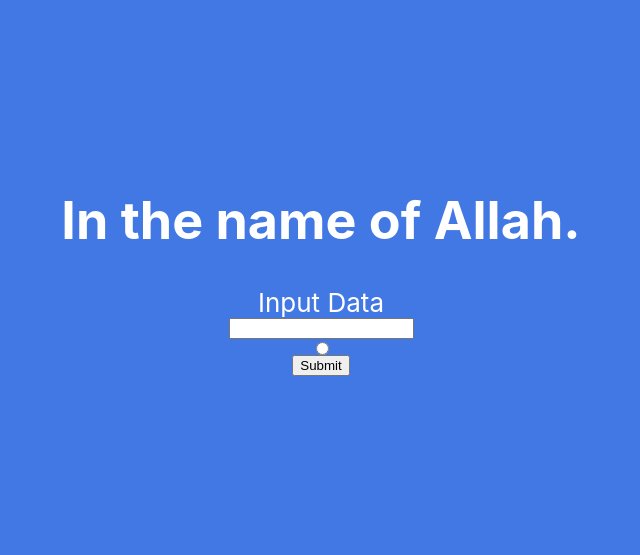
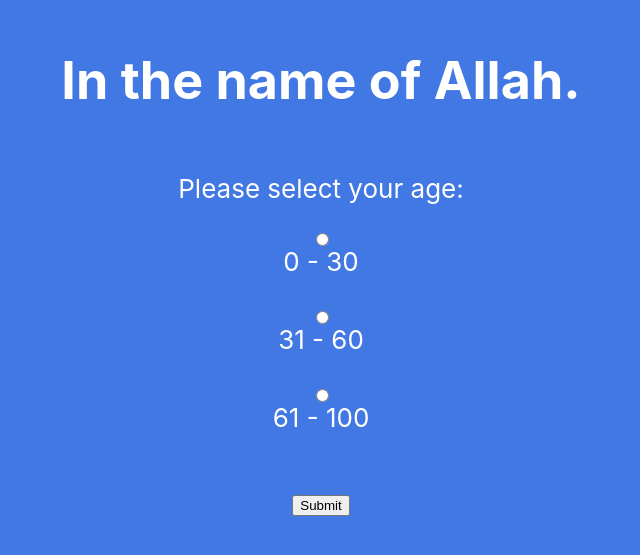
Before and after one commit to daisym18/Parnian, a React (Create React App) app: page / in a window 1280 px wide. Shown: the part 135-690 px from the top of the page, without its empty margins (319-959 px from the left). Built offline with nearby package versions, Linux system fonts and the light colour scheme.

Commit message:
some radio button have been added.

```diff
--- a/src/App.js
+++ b/src/App.js
@@ -6,10 +6,15 @@ function App() {
     <div className="App">
       <header className="App-header">
         <h1>In the name of Allah.</h1>
-        <label>Input Data</label>
-        <input type="text"/>
-        <input type="radio" value="would you like to click on this?"/>
-        <input type="submit" value="Submit"/>
+
+        <p>Please select your age:</p>
+        <input type="radio" id="age1" name="age" value="30" />
+        <label for="age1">0 - 30</label><br />
+        <input type="radio" id="age2" name="age" value="60" />
+        <label for="age2">31 - 60</label><br />
+        <input type="radio" id="age3" name="age" value="100" />
+        <label for="age3">61 - 100</label><br /><br />
+        <input type="submit" value="Submit" />
 
       </header>
     </div>
```
